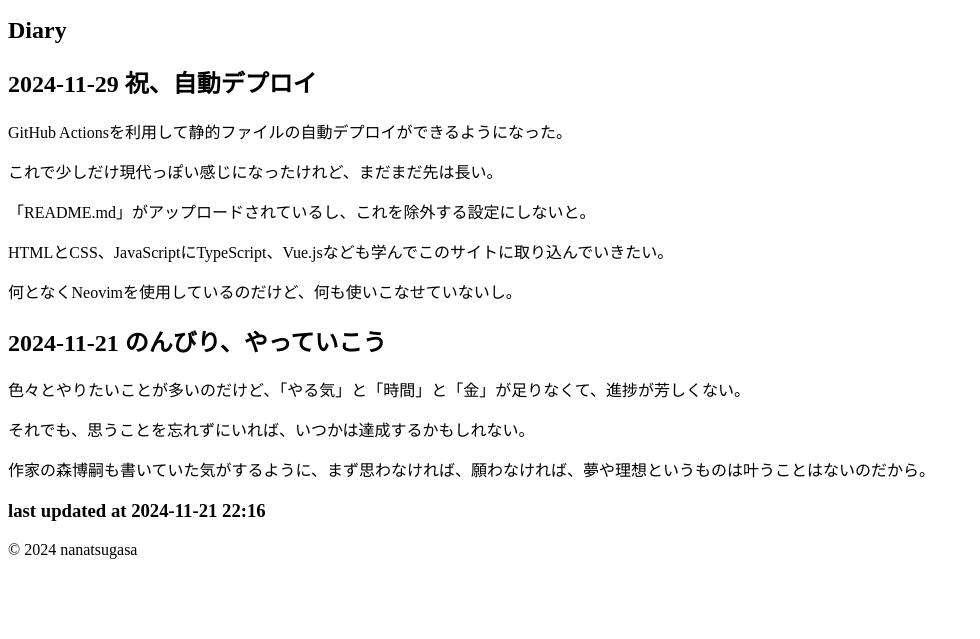
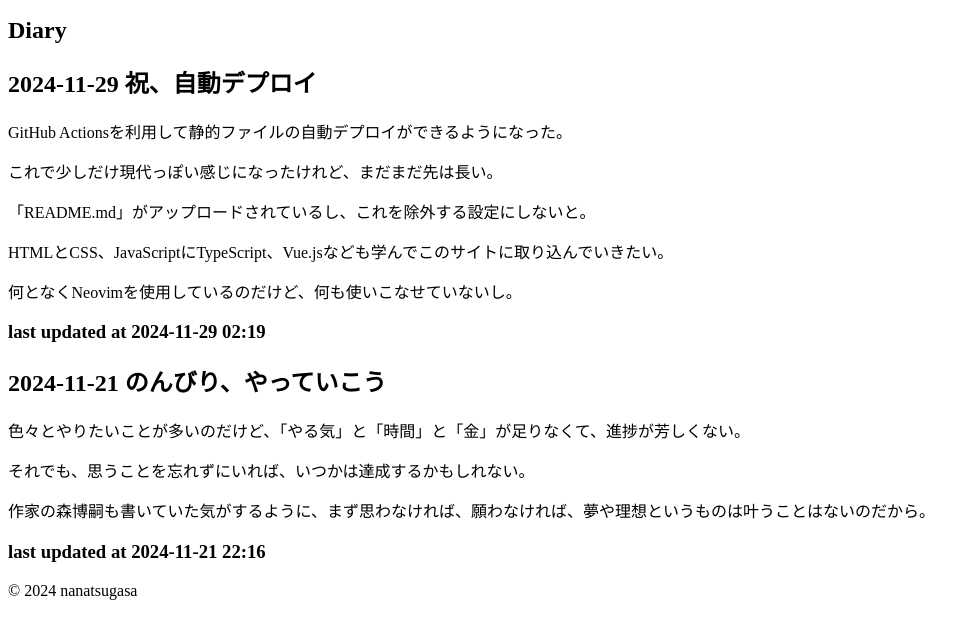
Before and after one commit to nanatsugasa/winter-winter, a plain HTML site: page index.html in a window 1280 px wide. Shown: the part 119-758 px from the top of the page, without its empty margins (0-980 px from the left). Drawn offline with Linux system fonts and the light colour scheme.

Commit message:
記事更新日(2024-11-29)の追記

```diff
--- a/index.html
+++ b/index.html
@@ -20,6 +20,7 @@
                 <p>「README.md」がアップロードされているし、これを除外する設定にしないと。</p>
                 <p>HTMLとCSS、JavaScriptにTypeScript、Vue.jsなども学んでこのサイトに取り込んでいきたい。</p>
                 <p>何となくNeovimを使用しているのだけど、何も使いこなせていないし。</p>
+                <h3>last updated at 2024-11-29 02:19</h3>
             </div>
             <div>
                 <h2>2024-11-21 のんびり、やっていこう</h2>
```
